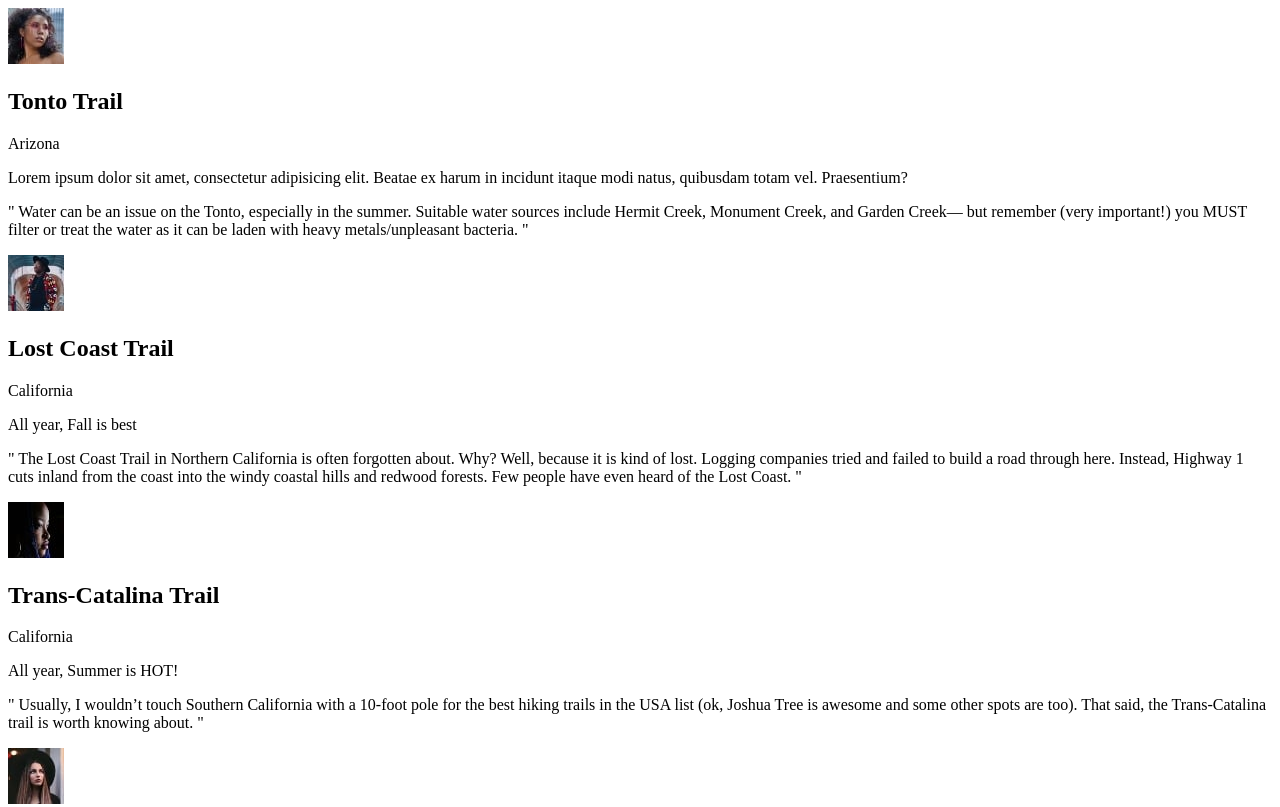
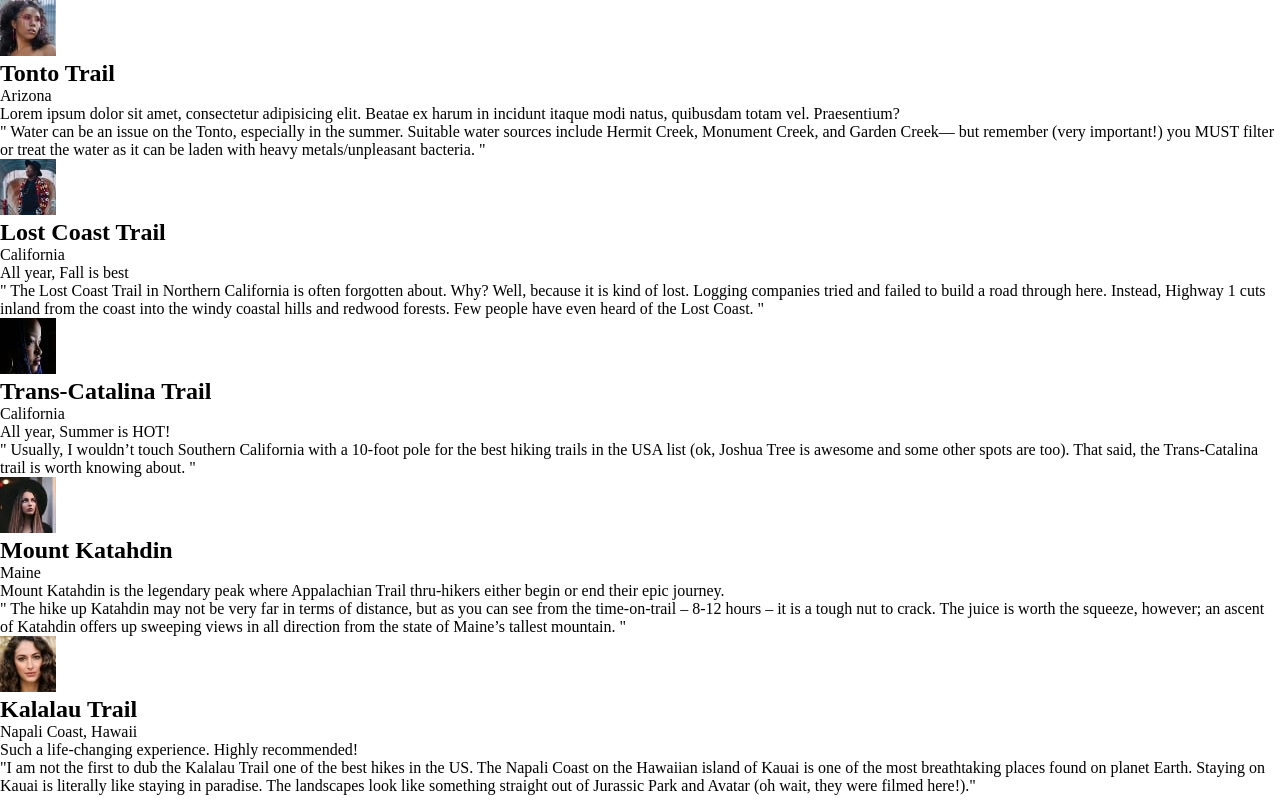
Before and after one commit to Koko-Dev/reviews, a plain HTML site: page index.html in a window 1280 px wide. Shown: the top 807 px of the page. Drawn offline with Linux system fonts and the light colour scheme.

Commit message:
In css/style.css, remove all default margins on main element selectors

```diff
--- a/css/style.css
+++ b/css/style.css
@@ -22,3 +22,17 @@
 *::after {
 	box-sizing: border-box;
 }
+
+/* Remove default margins */
+body,
+h1,
+h2,
+h3,
+h4,
+p,
+figure,
+blockquote,
+dl,
+dd {
+	margin: 0;
+}
```
